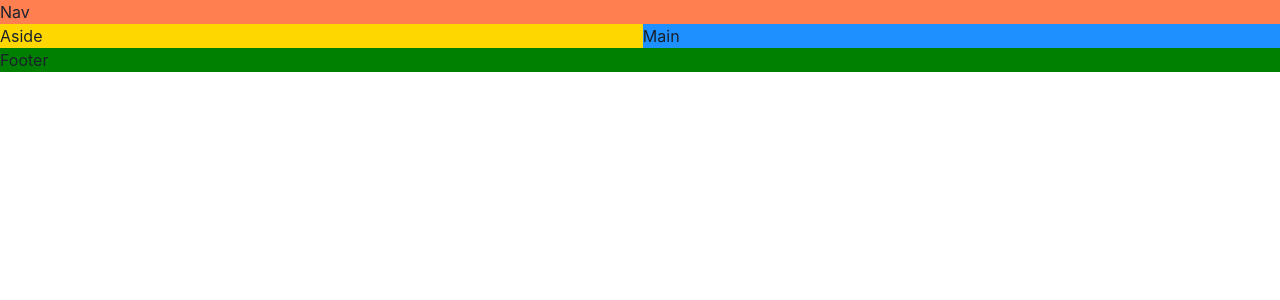
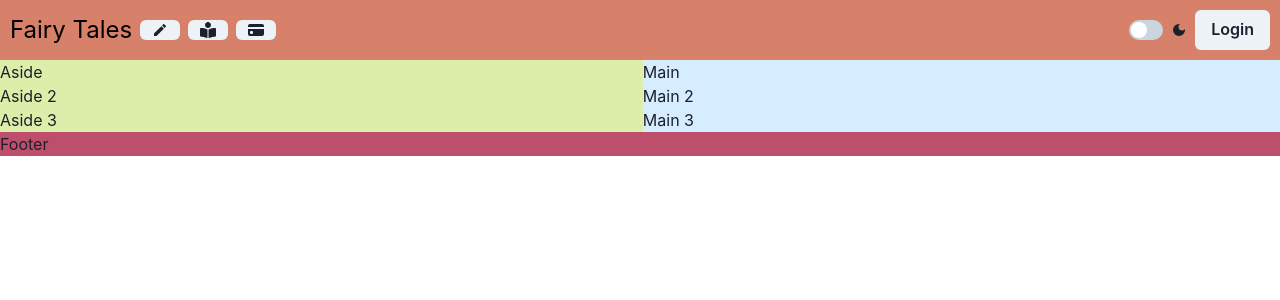
Before and after one commit to Gustaf1891/FairyTalesTesting, a React (Vite) app: page / in a window 1280 px wide. Shown: the top 300 px of the page. Built offline with nearby package versions, Linux system fonts and the light colour scheme.

Commit message:
Created NavBar for

```diff
--- a/package.json
+++ b/package.json
@@ -18,6 +18,7 @@
     "react": "^18.2.0",
     "react-dom": "^18.2.0",
     "react-hook-form": "7.43",
+    "react-icons": "^4.10.1",
     "zod": "^3.20.6"
   },
   "devDependencies": {
--- a/src/App.tsx
+++ b/src/App.tsx
@@ -1,25 +1,42 @@
 import { Grid, GridItem, Show } from "@chakra-ui/react";
+import NavBarLG from "./Components/NavBarLG";
 
 const App = () => {
   return (
     <Grid
       templateAreas={{
-        base: `"nav" "main" "footer"`,
-        lg: `"nav nav" "aside main" "footer footer"`,
+        base: `"nav" "main" "main2" "main3" "footer"`,
+        lg: `"nav nav" "aside main" "aside2 main2" "aside3 main3" "footer footer"`,
       }}
     >
-      <GridItem area="nav" bg="coral">
-        Nav
+      <GridItem area="nav" bg="#D7816A">
+        <NavBarLG />
       </GridItem>
       <Show above="lg">
-        <GridItem area="aside" bg="gold">
+        <GridItem area="aside" bg="#DDEDAA">
           Aside
         </GridItem>
       </Show>
-      <GridItem area="main" bg="dodgerblue">
+      <GridItem area="main" bg="#D6EDFF">
         Main
       </GridItem>
-      <GridItem area="footer" bg="green">
+      <Show above="lg">
+        <GridItem area="aside2" bg="#DDEDAA">
+          Aside 2
+        </GridItem>
+      </Show>
+      <GridItem area="main2" bg="#D6EDFF">
+        Main 2
+      </GridItem>
+      <Show above="lg">
+        <GridItem area="aside3" bg="#DDEDAA">
+          Aside 3
+        </GridItem>
+      </Show>
+      <GridItem area="main3" bg="#D6EDFF">
+        Main 3
+      </GridItem>
+      <GridItem area="footer" bg="#BD4F6C">
         Footer
       </GridItem>
     </Grid>
--- a/src/Components/ColorModeSwitch.tsx
+++ b/src/Components/ColorModeSwitch.tsx
@@ -1,4 +1,5 @@
-import { HStack, Switch, Text, useColorMode } from "@chakra-ui/react";
+import { HStack, Icon, Switch, useColorMode } from "@chakra-ui/react";
+import { MdDarkMode } from 'react-icons/md'
 
 const ColorModeSwitch = () => {
   const { toggleColorMode, colorMode } = useColorMode();
@@ -10,7 +11,7 @@ const ColorModeSwitch = () => {
         isChecked={colorMode === "dark"}
         onChange={toggleColorMode}
       />
-      <Text whiteSpace="normal" color='black'>Dark Mode</Text>
+      <Icon as={MdDarkMode}/>
     </HStack>
   );
 };
--- /dev/null
+++ b/src/Components/NavBarLG.tsx
@@ -0,0 +1,49 @@
+import { Button, HStack, IconButton, Text } from "@chakra-ui/react";
+import ColorModeSwitch from "./ColorModeSwitch";
+import { FaBookReader } from "react-icons/fa";
+import { IoMdCreate } from "react-icons/io";
+import { BsCreditCardFill } from "react-icons/bs";
+
+const NavBarLG = () => {
+  return (
+    <>
+      <HStack
+        justifyContent="space-between"
+        whiteSpace="normal"
+        paddingY="10px"
+      >
+        <HStack paddingX="10px">
+          <Text
+            fontSize="2xl"
+            textColor="black"
+            textStyle="bold"
+            whiteSpace="normal"
+          >
+            Fairy Tales
+          </Text>
+          <IconButton
+            aria-label="Create"
+            icon={<IoMdCreate />}
+            boxSize="20px"
+          />
+          <IconButton
+            aria-label="Library"
+            icon={<FaBookReader />}
+            boxSize="20px"
+          />
+          <IconButton
+            aria-label="Pricing"
+            icon={<BsCreditCardFill />}
+            boxSize="20px"
+          />
+        </HStack>
+        <HStack paddingX="10px">
+          <ColorModeSwitch />
+          <Button>Login</Button>
+        </HStack>
+      </HStack>
+    </>
+  );
+};
+
+export default NavBarLG;
```
Also changed, not shown: src/Components/Header.tsx (deleted, +0 -17 lines), src/Components/NavBarBase.tsx (added, +7 -0 lines), 1 other file (tests, documents, lock files or other folders).
